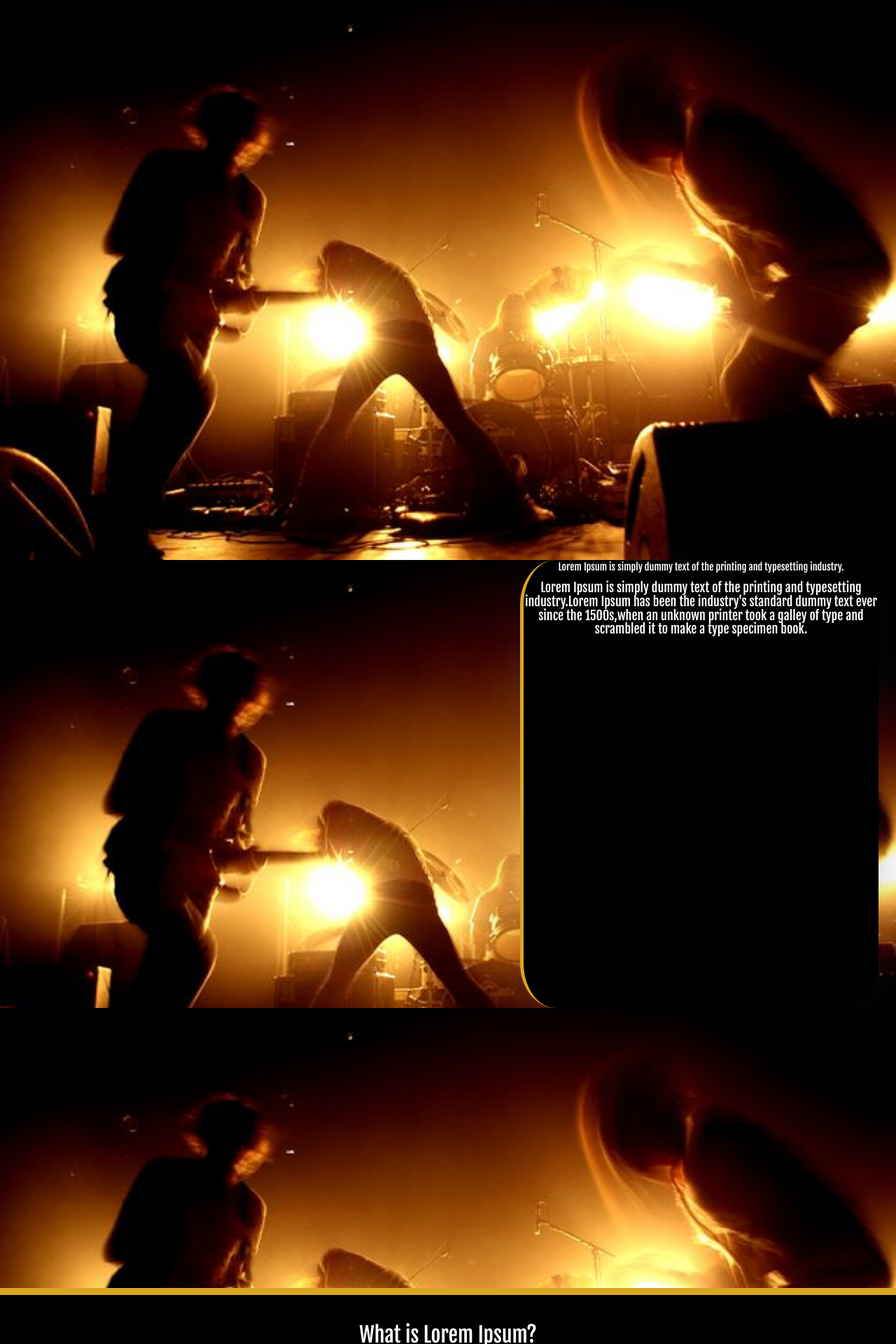
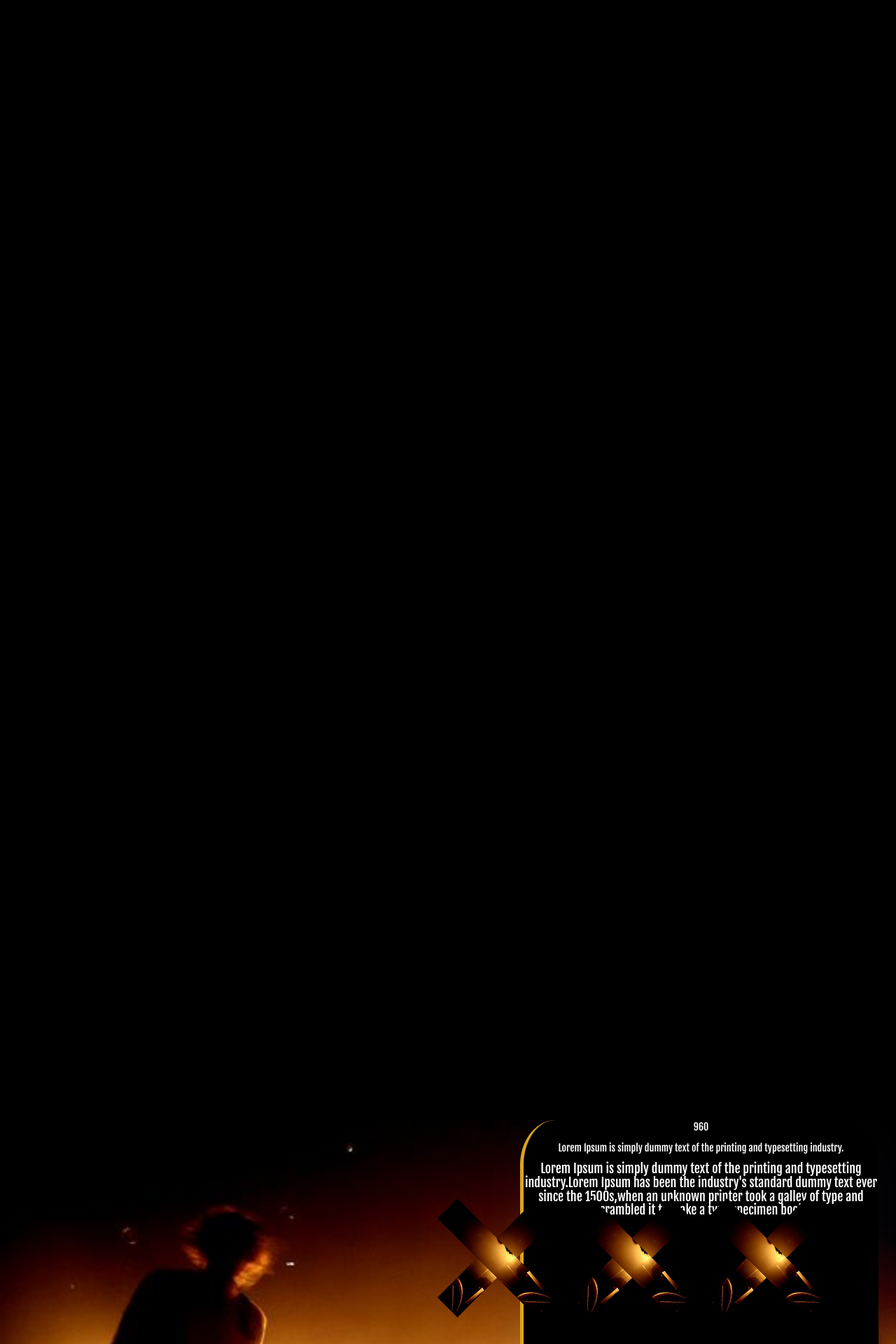
Before and after one commit to berk245/FoundationProject, a Flask app: page / in a window 1280 px wide. Shown: the top 1920 px of the page at 70% size. Run offline with Flask 2, Linux system fonts and the light colour scheme; some libraries are stand-ins or nearby versions.

Commit message:
design updates

```diff
--- a/static/main-style.css
+++ b/static/main-style.css
@@ -1,4 +1,3 @@
-@media only screen and (min-width: 600px){
 
     body{
         height: 100vh;
@@ -17,6 +16,74 @@
         height: 100vh;
         text-align: center;
     }
+
+    .landing{
+        height: 200vh;
+        width: 100vw;
+        background-color: black;
+        text-align: center;
+        width: 100%;
+        text-align: center;
+        position: relative;
+    }
+    .threeX{
+        background-color: black;
+        display: inline-block;
+
+    }
+    .shape{
+        margin-top: 10vh;
+        margin-left:15vw;
+        height: 200px;
+        width: 40px;
+        background-color: black;
+        transform: rotate(45deg);
+        position: absolute;
+        background-image: url("/static/images/band.jpg");
+        background-repeat: no-repeat;
+        background-attachment: fixed;
+        background-size: cover;
+
+      }
+      .shape2 {
+        margin-top: 10vh;
+        margin-left:15vw;
+        height: 200px;
+        width: 40px;
+        background-color: black;
+        transform: rotate(-45deg);
+        position: absolute;
+        background-image: url("/static/images/band.jpg");
+        background-repeat: no-repeat;
+        background-attachment: fixed;
+        background-size: cover;
+      }
+      .side-shape{
+        margin-top: 10vh;
+        margin-left:275px;
+        height: 200px;
+        width: 40px;
+        background-color: black;
+        transform: rotate(45deg);
+        position: absolute;
+        background-image: url("/static/images/band.jpg");
+        background-repeat: no-repeat;
+        background-attachment: fixed;
+        background-size: cover;
+     }
+     .side-shape2 {
+        margin-top: 10vh;
+        margin-left:275px;
+        height: 200px;
+        width: 40px;
+        background-color: black;
+        transform: rotate(-45deg);
+        position: absolute;
+        background-image: url("/static/images/band.jpg");
+        background-repeat: no-repeat;
+        background-attachment: fixed;
+        background-size: cover;
+     }
     .icons{
         height: 300px;
         width: 260px;
@@ -60,21 +127,9 @@
         background-size: cover;
         text-align: center;
         color: white;
-    }
-    .textBox1{
         background-image: url("/static/images/band.jpg");
     }
     .textBox2{
-        background-image: url("/static/images/band.jpg");
-    }
-    .textBox3{
-        background-image: url("/static/images/band.jpg");
-    }
-    .textBox4{
-        background-image: url("/static/images/band.jpg");
-
-    }
-    .textBox5{
         background-image: url("/static/images/concert.jpg");
     }
 
@@ -146,7 +201,7 @@
 
     .backImage1{
         width: 100vw;
-        height: 100vh;
+        height: 200vh;
         background-image: url("/static/images/band.jpg");
         color: white;
     }
@@ -185,6 +240,3 @@
     h2{
         padding-top: 20px;
     }
-
-
-}
--- a/static/main-vue.js
+++ b/static/main-vue.js
@@ -10,6 +10,8 @@
         mapUrl: "",
         locationEnabled: false,
         userCity: "",
+        scrollPosition: "",
+        dynamicTopMargin: 10  + this.scrollPosition/4.75
       },
     methods: {
       onHover1(){
@@ -56,5 +58,16 @@
                 console.log(location)
             })
          },
+         updateScroll() {
+          if(this.scrollPosition < 667){
+              this.scrollPosition = window.scrollY;
+          }
+
+        }
+      },
+      mounted() {
+          window.addEventListener('scroll', this.updateScroll);
+
+
       }
 })
--- a/templates/index.html
+++ b/templates/index.html
@@ -5,14 +5,25 @@
         <link rel="stylesheet" href="https://maxcdn.bootstrapcdn.com/bootstrap/3.3.7/css/bootstrap.min.css">
         <link rel="stylesheet" href="/static/main-style.css">
         <link href="https://fonts.googleapis.com/css?family=Fjalla+One" rel="stylesheet">
-        <script src="https://maxcdn.bootstrapcdn.com/bootstrap/3.3.7/js/bootstrap.min.js"></script>
     </head>
     <body>
         <div id="app">
             <div class= "box backImage1">
+                <div class="landing">
+                    <div class="threeX">
+                        <div class="side-shape" style="margin-left: 50px" v-bind:style=" {'margin-top': 10 + scrollPosition/4.75 +'vh'}"></div>
+                        <div class="side-shape2" style="margin-left: 50px" v-bind:style=" {'margin-top': 10  + scrollPosition/4.75 +'vh'}"></div>
+                        <div class="shape" v-bind:style=" {'margin-top': 10 + scrollPosition/4.75 + 'vh', 'margin-left': 163 + scrollPosition/12 + 'px' }"></div>
+                        <div class="shape2" v-bind:style=" {'margin-top': 10 + scrollPosition/4.75 + 'vh', 'margin-left': 163 + scrollPosition/12 + 'px'}"></div>
+                        <div class="side-shape" v-bind:style=" {'margin-top': 10 + scrollPosition/4.75 + 'vh', 'margin-left': 275 + scrollPosition/6 + 'px'}"></div>
+                        <div class="side-shape2" v-bind:style=" {'margin-top': 10 + scrollPosition/4.75 + 'vh', 'margin-left': 275 + scrollPosition/6 + 'px'}"></div>
+                    </div>
+                </div>
             </div>
-            <div class="textBox textBox1">
+
+            <div class="textBox">
                 <div class="filler1">
+                    <p>//scrollPosition//</p>
                     <p> // par1 //</p>
                     <h4>// par2 //</h4>
                 </div>
@@ -20,7 +31,7 @@
 
             <div class="box backImage2"></div>
 
-            <div class="textBox textBox2">
+            <div class="textBox">
                 <div class="filler filler2">
                     <h2> What is Lorem Ipsum?</h2>
                     <p> // par1 //</p>
@@ -48,7 +59,7 @@
             <div class="box backImage3">
             </div>
 
-            <div class="textBox textBox3">
+            <div class="textBox">
                 <div class="filler filler3">
                     <p> // par1 //</p>
                     <h4>// par2 //</h4>
@@ -78,7 +89,7 @@
 
             <div class="box backImage5"></div>
 
-            <div class="textBox textBox5">
+            <div class="textBox textBox2">
                 <div class="filler filler5">
                     <p> // par1 //</p>
                     <h4>// par2 //</h4>
```
